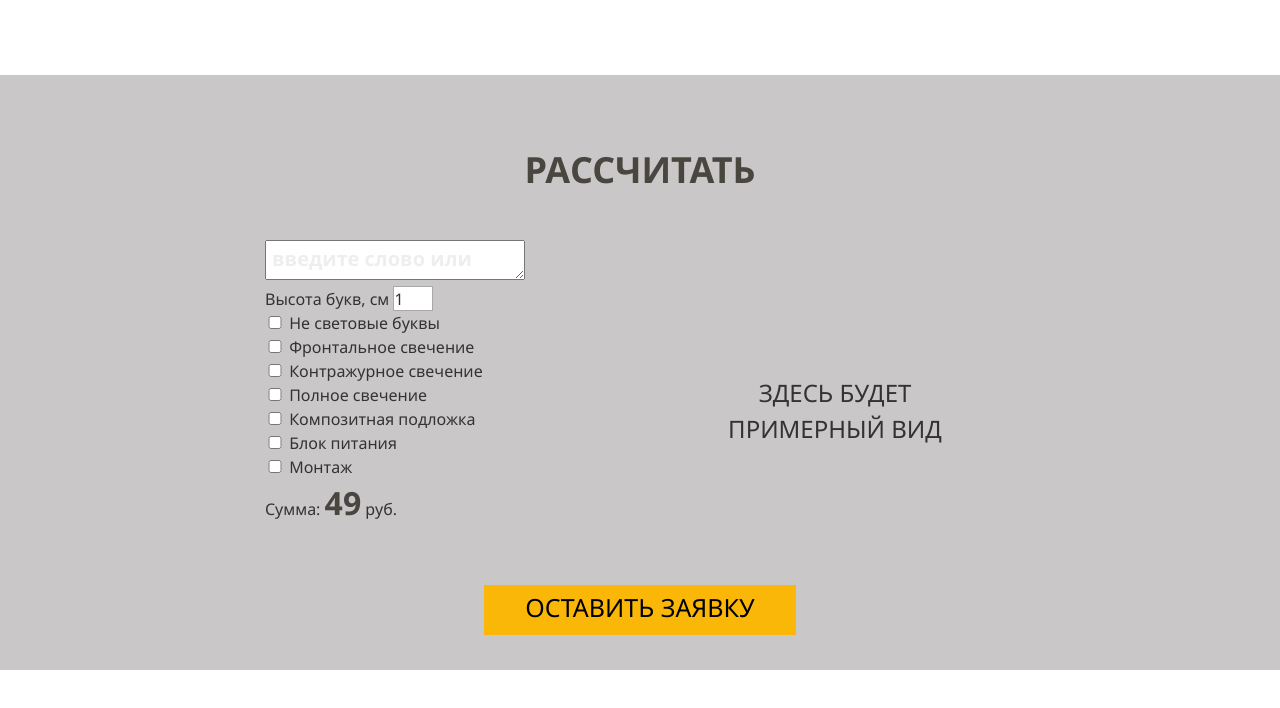
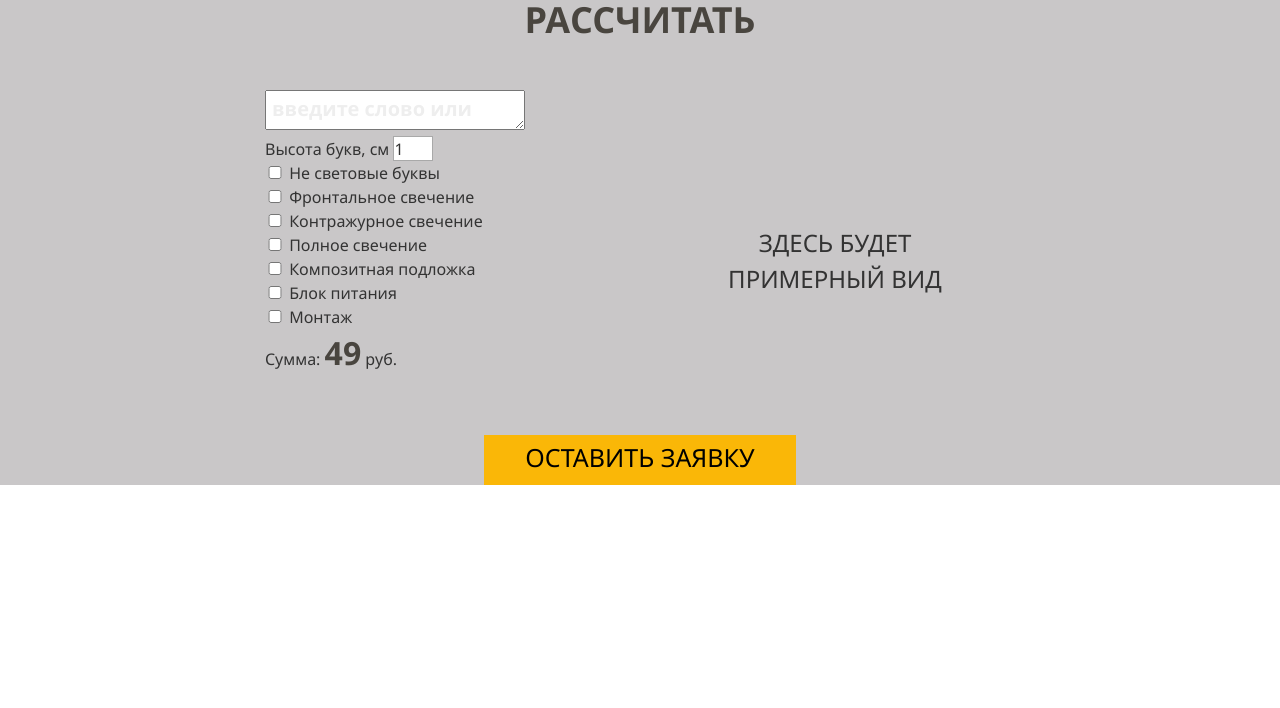
Before and after one commit to btlfreza/btlfreza.github.io, a plain HTML site: page calc/index.html in a window 1280 px wide. Drawn offline with Linux system fonts and the light colour scheme.

Commit message:
Update index.html

```diff
--- a/calc/index.html
+++ b/calc/index.html
@@ -28,7 +28,7 @@
 .mfp-wrap.mfp-close-btn-in.mfp-auto-cursor.mfp-ready {
     display: none;
 }
-		#calculator{margin:0;padding:0;}
+		#calculator{margin:0!important;padding:0!important;}
 </style>
 
 
```
